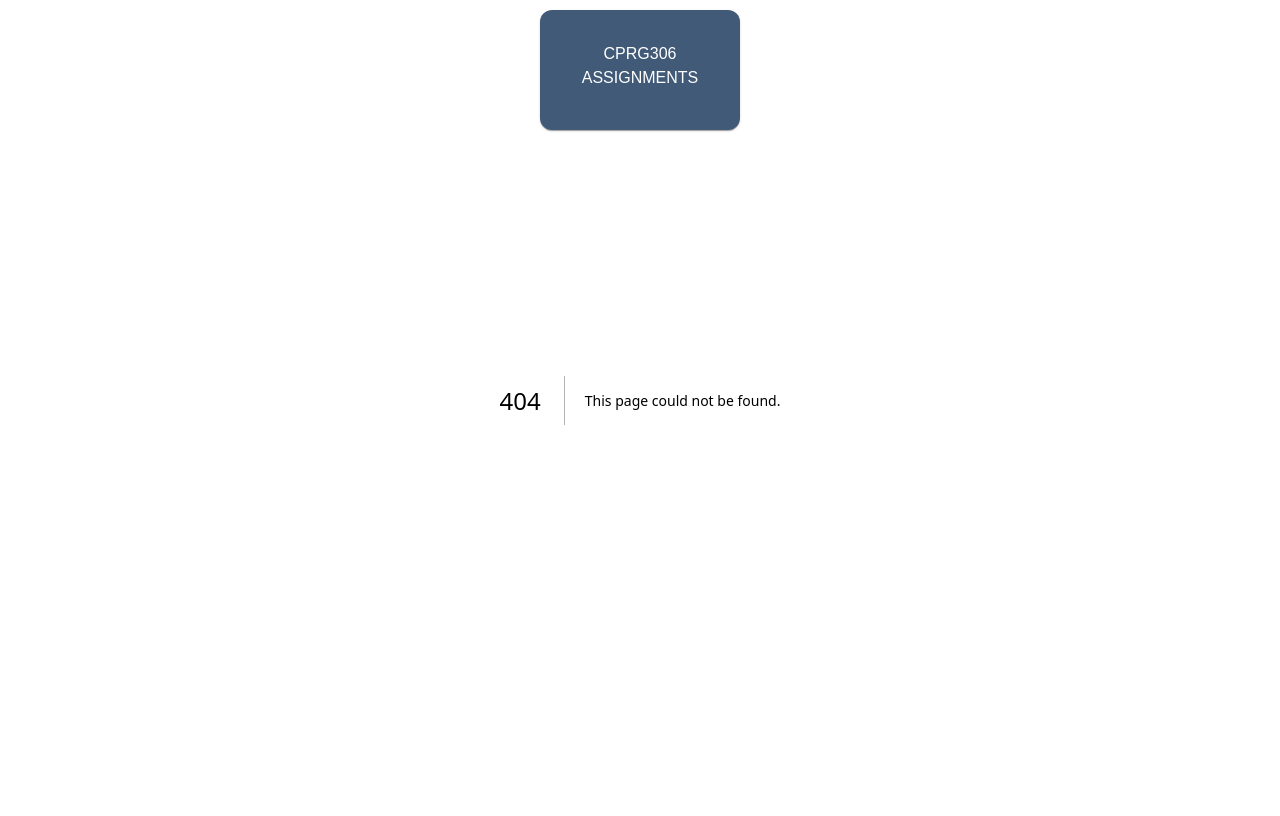
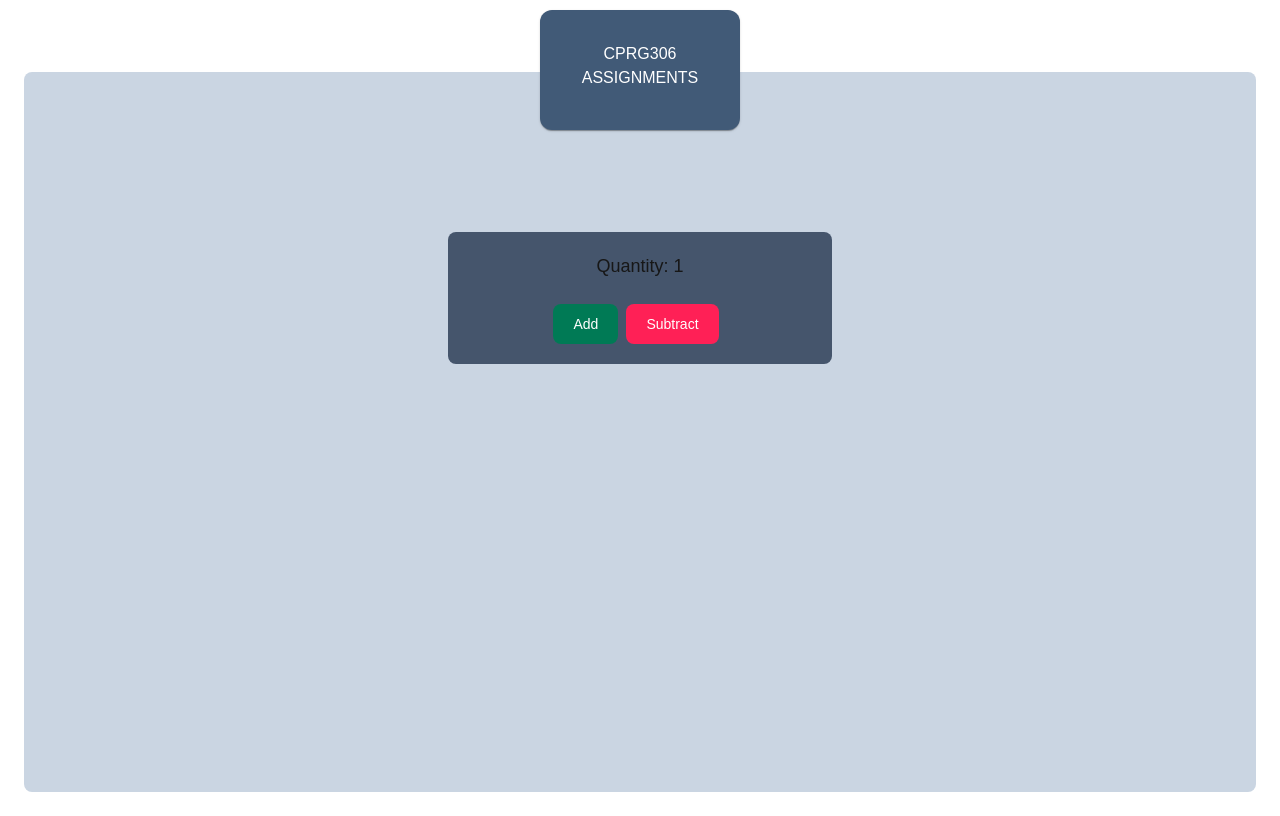
Before and after one commit to FKyleCarlos/cprg306-assignments, a Next.js app: page /week-4 in a window 1280 px wide. Before the commit this address had no page. Built offline with nearby package versions, Linux system fonts and the light colour scheme.

Commit message:
added page to render new-item component

```diff
--- /dev/null
+++ b/app/week-4/page.js
@@ -0,0 +1,15 @@
+"use client"
+import { useState } from "react"
+import NewItem from "./new-item"
+
+export default function Page(){
+
+    return(
+        <main className='flex items-center justify-center p-6'>
+            <div className="bg-slate-300 w-full h-[90vh] rounded-lg mt-12 p-5">
+                <NewItem/>
+            </div>
+        </main>
+    )
+
+}
```
